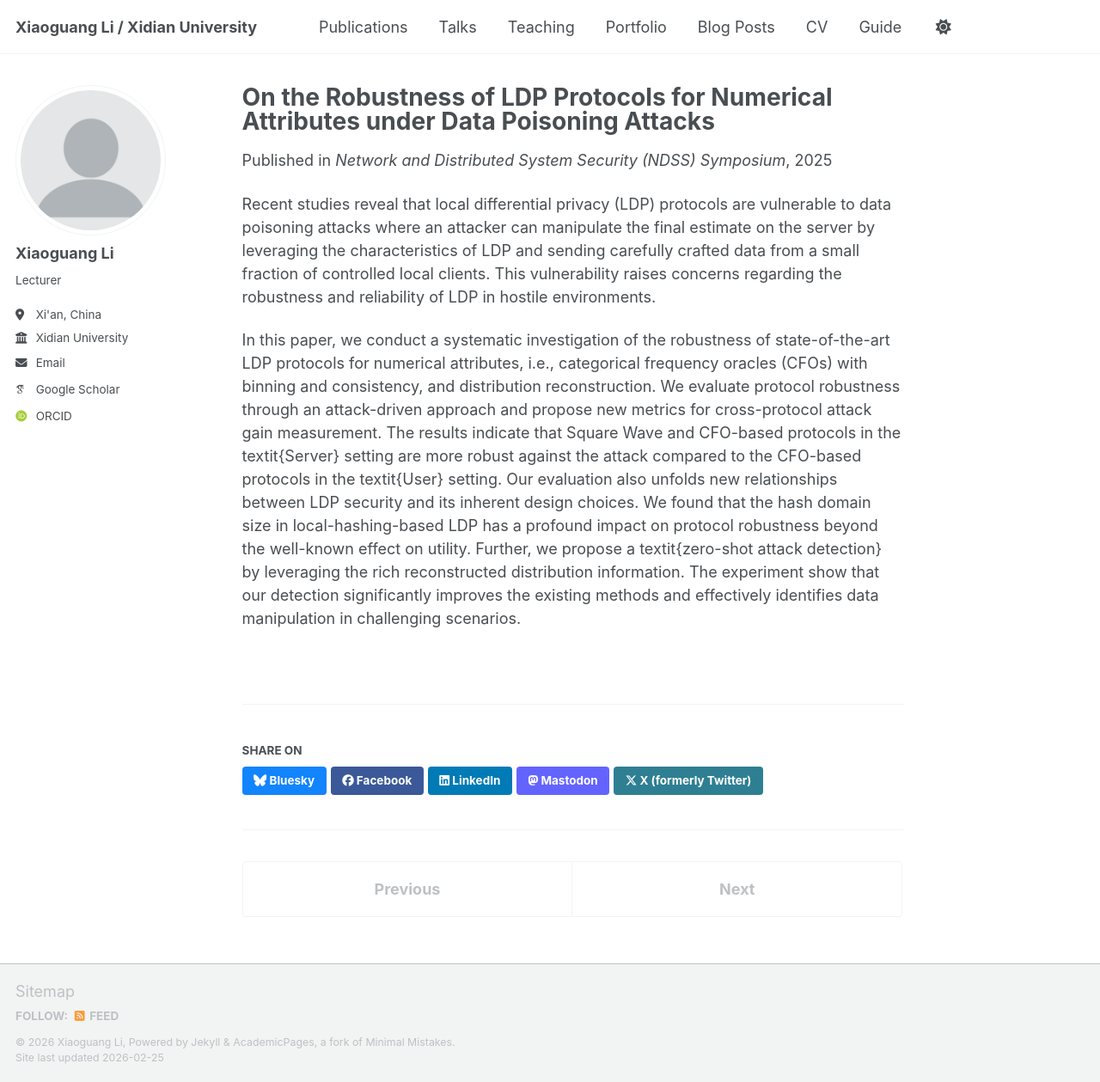
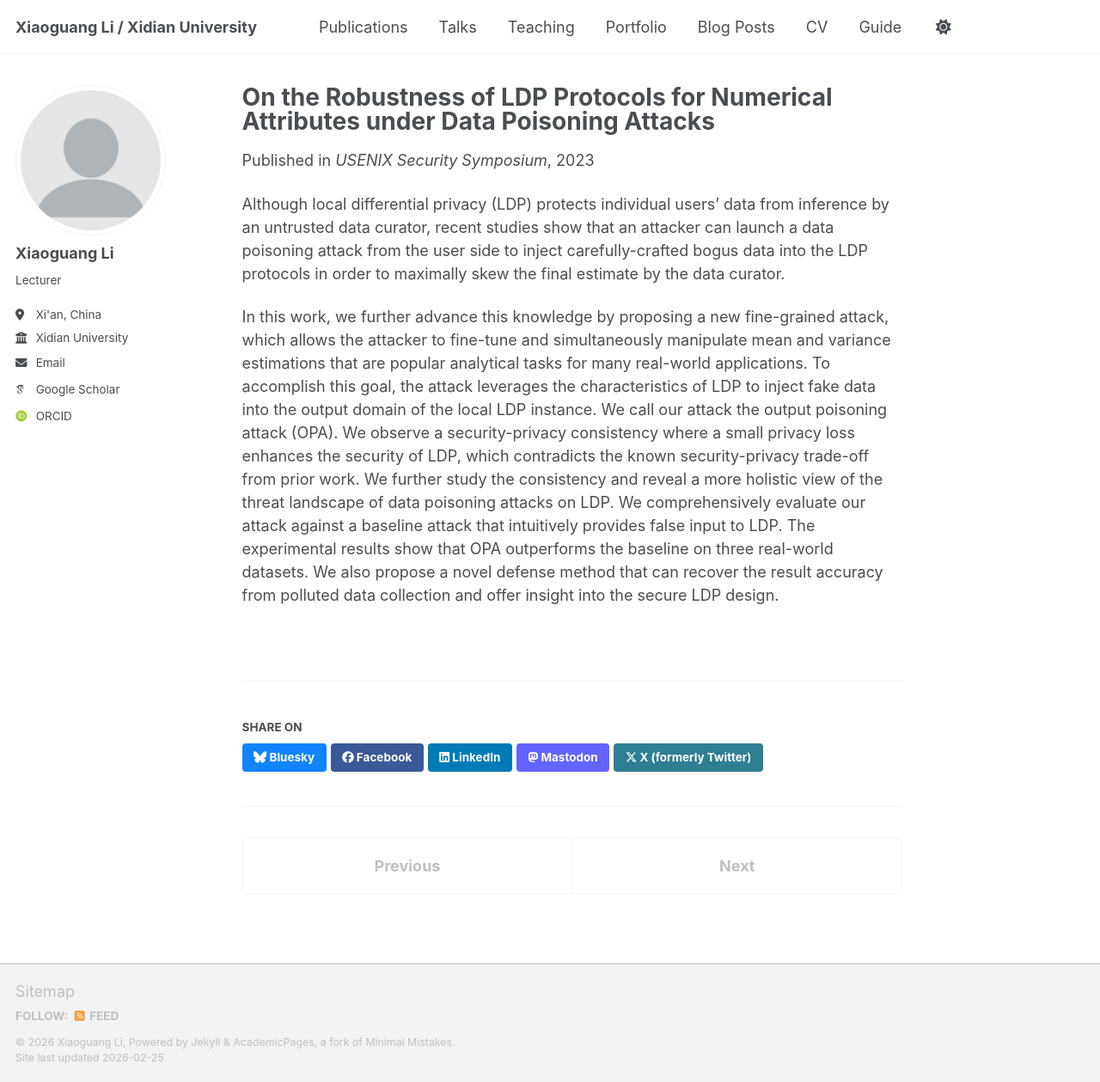
Before and after one commit to meliosem/meliosem.github.io, a Jekyll site: the page built from _publications/On-the-Robustness-of-LDP-Protocols-for-Numerical-Attributes-under-Data-Poisoning-Attacks.md, in a window 1280 px wide and 1259 px high. Shown: the whole window at 86% size. Built offline with Jekyll 4.4.1, drawn with Linux system fonts in a browser that asks for light colours; some web fonts are replaced; a script bundle is joined from its source files by our own code; library files that are not in the unit come from our copies.

Commit message:
first commit

```diff
--- a/_publications/On-the-Robustness-of-LDP-Protocols-for-Numerical-Attributes-under-Data-Poisoning-Attacks.md
+++ b/_publications/On-the-Robustness-of-LDP-Protocols-for-Numerical-Attributes-under-Data-Poisoning-Attacks.md
@@ -2,15 +2,15 @@
 title: "On the Robustness of LDP Protocols for Numerical Attributes under Data Poisoning Attacks"
 collection: publications
 category: conferences
-permalink: /publication/On-the-Robustness-of-LDP-Protocols-for-Numerical-Attributes-under-Data-Poisoning-Attacks
-excerpt: 'Xiaoguang Li, Zitao Li, Ninghui Li, Wenhai Sun'
-date: 2025-02-28
-venue: 'Network and Distributed System Security (NDSS) Symposium'
+permalink: /publication/Fine-grained-poisoning-attack-to-local-differential-privacy-protocols-for-mean-and-variance-estimation
+excerpt: 'Xiaoguang Li, Ninghui Li, Wenhai Sun, Neil Zhenqiang Gong, Hui Li'
+date: 2023-08-09
+venue: 'USENIX Security Symposium'
 # slidesurl: 'https://academicpages.github.io/files/slides1.pdf'
-paperurl: 'https://www.ndss-symposium.org/wp-content/uploads/2025-1521-paper.pdf'
+paperurl: 'https://www.usenix.org/system/files/usenixsecurity23-li-xiaoguang.pdf'
 # bibtexurl: 'https://academicpages.github.io/files/bibtex1.bib'
 # citation: 'Your Name, You. (2009). &quot;Paper Title Number 1.&quot; <i>Journal 1</i>. 1(1).'
 ---
-Recent studies reveal that local differential privacy (LDP) protocols are vulnerable to data poisoning attacks where an attacker can manipulate the final estimate on the server by leveraging the characteristics of LDP and sending carefully crafted data from a small fraction of controlled local clients. This vulnerability raises concerns regarding the robustness and reliability of LDP in hostile environments.
+Although local differential privacy (LDP) protects individual users' data from inference by an untrusted data curator, recent studies show that an attacker can launch a data poisoning attack from the user side to inject carefully-crafted bogus data into the LDP protocols in order to maximally skew the final estimate by the data curator.
 
-In this paper, we conduct a systematic investigation of the robustness of state-of-the-art LDP protocols for numerical attributes, i.e., categorical frequency oracles (CFOs) with binning and consistency, and distribution reconstruction. We evaluate protocol robustness through an attack-driven approach and propose new metrics for cross-protocol attack gain measurement. The results indicate that Square Wave and CFO-based protocols in the textit{Server} setting are more robust against the attack compared to the CFO-based protocols in the textit{User} setting. Our evaluation also unfolds new relationships between LDP security and its inherent design choices. We found that the hash domain size in local-hashing-based LDP has a profound impact on protocol robustness beyond the well-known effect on utility. Further, we propose a textit{zero-shot attack detection} by leveraging the rich reconstructed distribution information. The experiment show that our detection significantly improves the existing methods and effectively identifies data manipulation in challenging scenarios.
+In this work, we further advance this knowledge by proposing a new fine-grained attack, which allows the attacker to fine-tune and simultaneously manipulate mean and variance estimations that are popular analytical tasks for many real-world applications. To accomplish this goal, the attack leverages the characteristics of LDP to inject fake data into the output domain of the local LDP instance. We call our attack the output poisoning attack (OPA). We observe a security-privacy consistency where a small privacy loss enhances the security of LDP, which contradicts the known security-privacy trade-off from prior work. We further study the consistency and reveal a more holistic view of the threat landscape of data poisoning attacks on LDP. We comprehensively evaluate our attack against a baseline attack that intuitively provides false input to LDP. The experimental results show that OPA outperforms the baseline on three real-world datasets. We also propose a novel defense method that can recover the result accuracy from polluted data collection and offer insight into the secure LDP design.
```
Also changed, not shown: _publications/Fine-grained-poisoning-attack-to-local-differential-privacy-protocols-for-mean-and-variance-estimation.md (added, +16 -0 lines), 1 other file.
